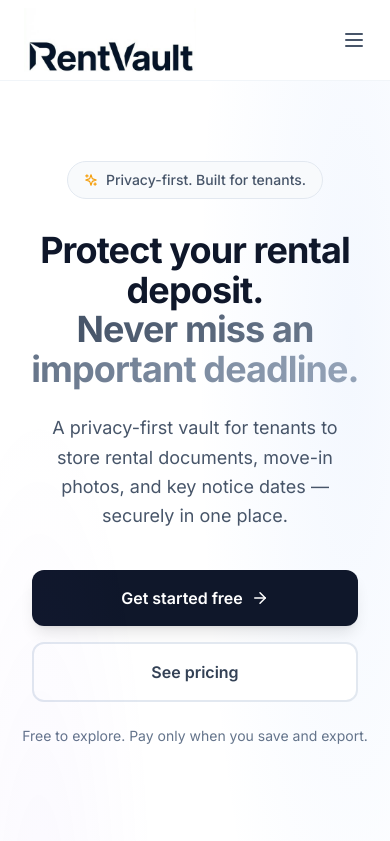
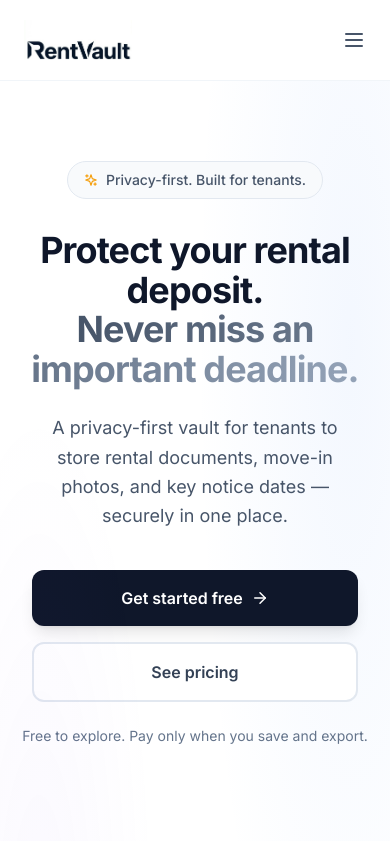
Before and after one commit to pipiagiorgi-rgb/guard-rent, a Next.js app: page / in a window 390 px wide. Shown: the top 841 px of the page. Built offline with nearby package versions, Linux system fonts and the light colour scheme; no server answers.

Commit message:
Optimize logo sizing: contained on mobile, bold on desktop

```diff
--- a/src/components/layout/NavbarClient.tsx
+++ b/src/components/layout/NavbarClient.tsx
@@ -22,7 +22,12 @@ export default function NavbarClient({ isLoggedIn }: { isLoggedIn: boolean }) {
             <div className="max-w-[1120px] mx-auto px-6 md:px-8">
                 <div className="h-20 flex items-center justify-between">
                     <Link href="/" className="flex items-center">
-                        <Logo size="lg" />
+                        <div className="md:hidden">
+                            <Logo size="sm" />
+                        </div>
+                        <div className="hidden md:block">
+                            <Logo size="lg" />
+                        </div>
                     </Link>
 
                     {/* Desktop Nav */}
```
